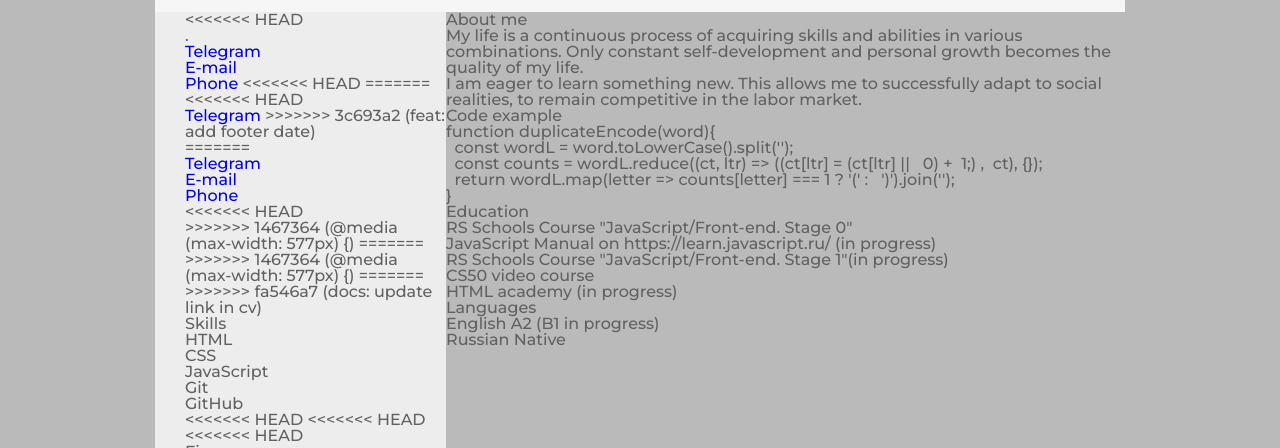
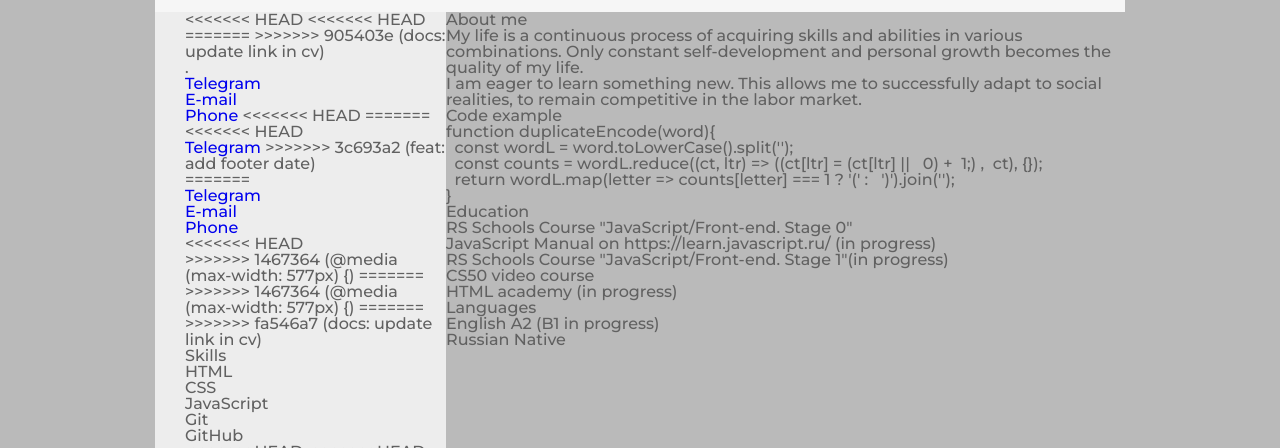
Before and after one commit to alex5667/rsschool-cv, a website: page index.html in a window 1280 px wide. Shown: the part 352-800 px from the top of the page. Drawn offline with Linux system fonts and the light colour scheme.

```diff
--- a/index.html
+++ b/index.html
@@ -69,6 +69,9 @@
                 <aside class="aside">
                     <section class="contacts">
 <<<<<<< HEAD
+<<<<<<< HEAD
+=======
+>>>>>>> 905403e (docs: update link in cv)
                         <h2 class="dot">.</h2>
                         <ul class="contact__list" id="contacts">
                             <li class="telegram contact__li">
```
